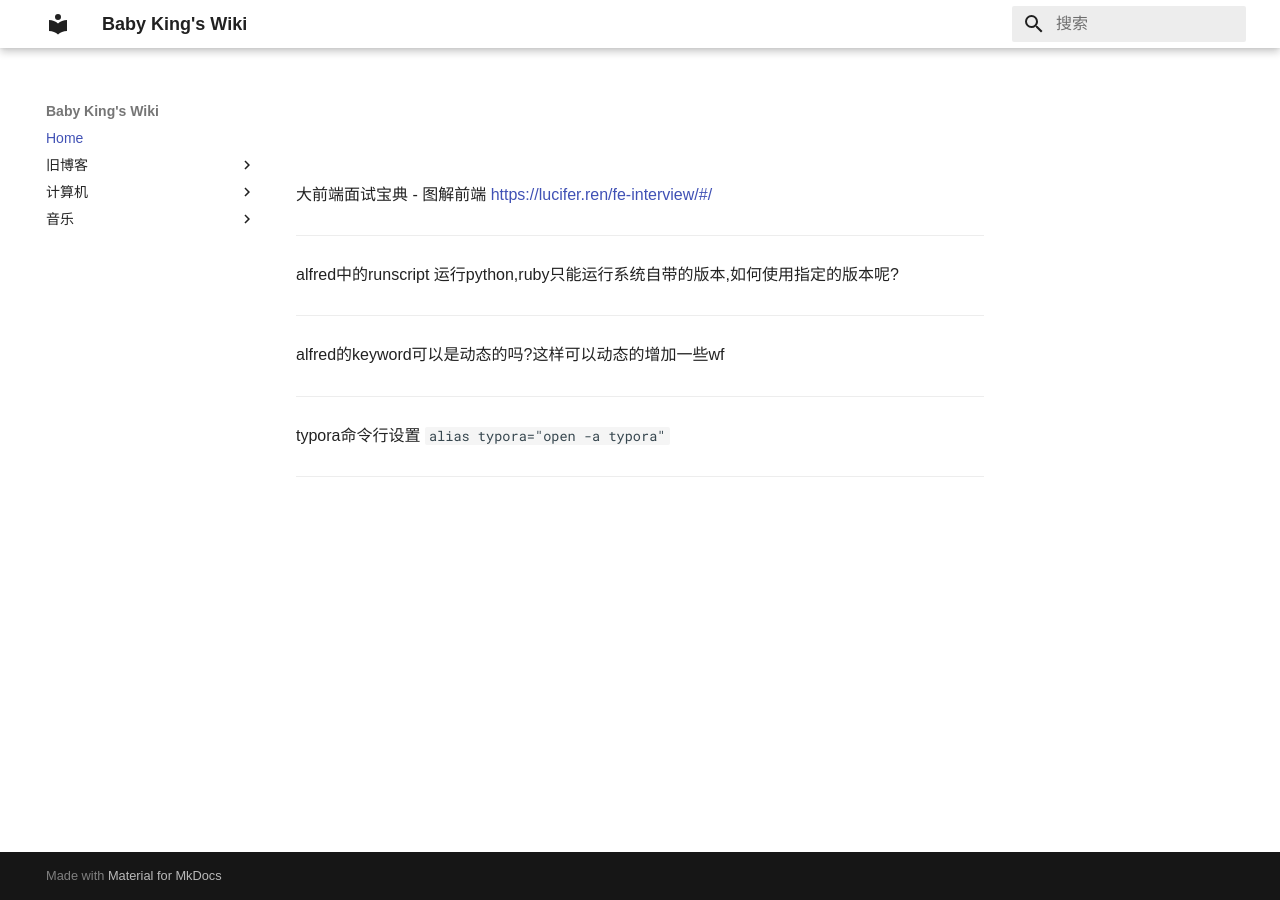
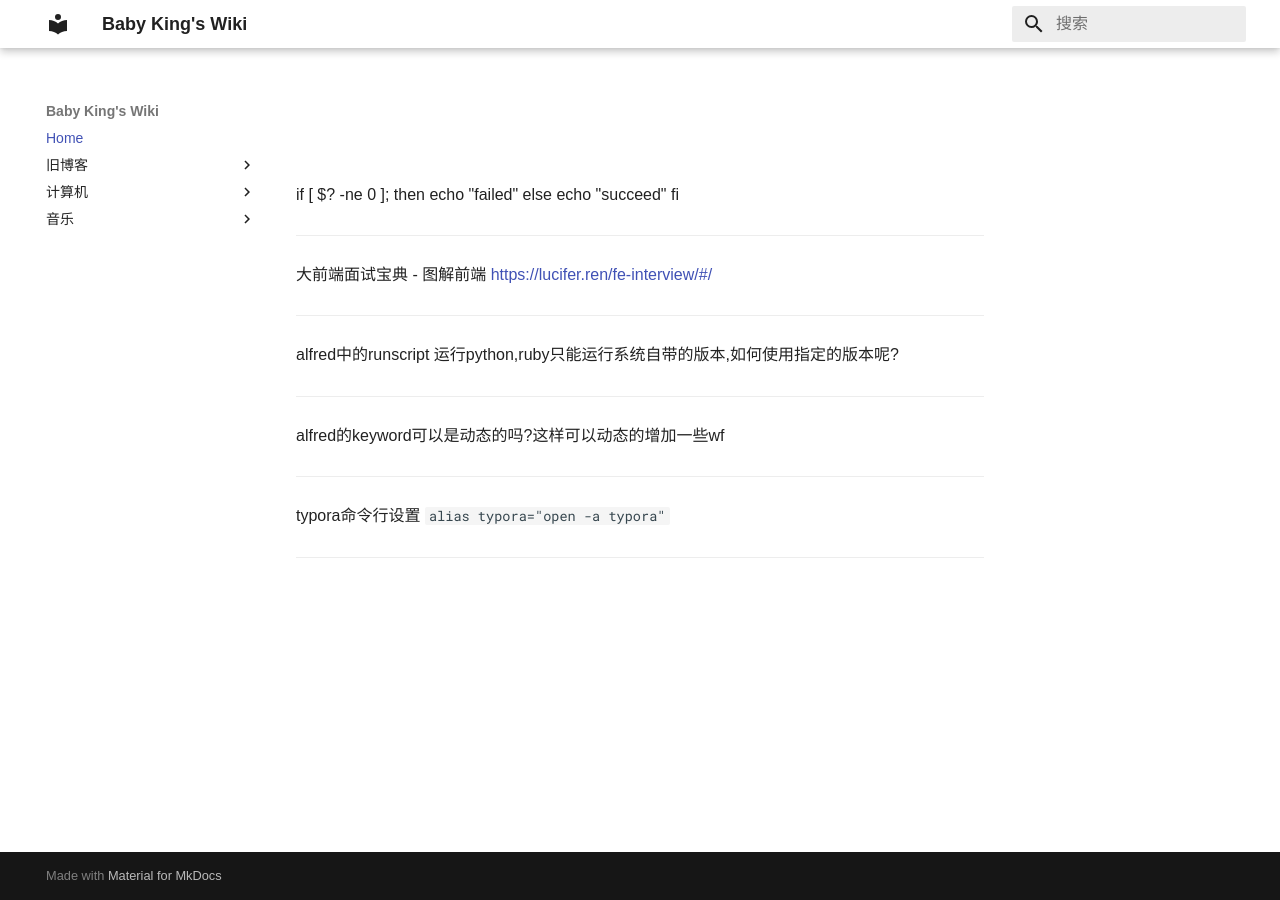
Before and after one commit to babyking/wiki, an MkDocs documentation site: the page built from wiki/index.md, in a window 1280 px wide. Built offline with MkDocs 1.6.1 and Material for MkDocs 9.7.7, drawn with Linux system fonts in a browser that asks for light colours.

Commit message:
quick commit

```diff
--- a/wiki/index.md
+++ b/wiki/index.md
@@ -1,4 +1,10 @@
 #
+if [ $? -ne 0 ]; then
+    echo "failed"
+else
+    echo "succeed"
+fi
+___
 大前端面试宝典 - 图解前端 https://lucifer.ren/fe-interview/#/
 ___
 alfred中的runscript 运行python,ruby只能运行系统自带的版本,如何使用指定的版本呢?
```
